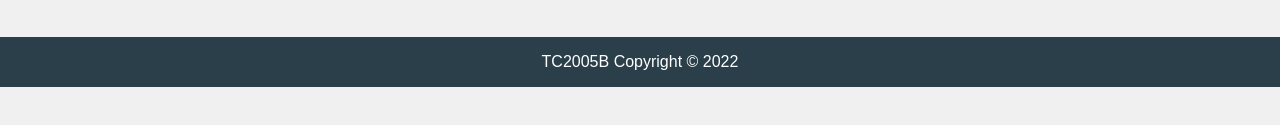
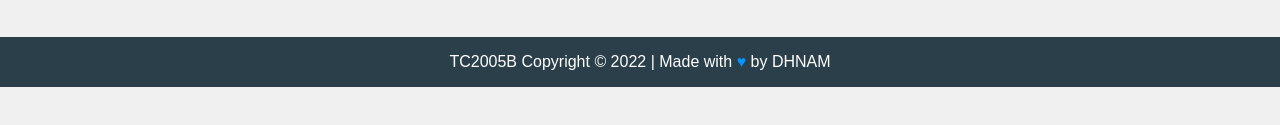
Before and after one commit to catlikeflyer-itc/SoftwareBuilding-TC2005B, a plain HTML site: page Homework/simplePage/index.html in a window 1280 px wide. Shown: the part 463-588 px from the top of the page. Drawn offline with Linux system fonts and the light colour scheme.

Commit message:
Added signature

```diff
--- a/Homework/simplePage/index.html
+++ b/Homework/simplePage/index.html
@@ -62,7 +62,10 @@
       </div>
     </section>
     <footer>
-      <p>TC2005B Copyright &copy; 2022 </p>
+      <p>
+        TC2005B Copyright &copy; 2022 | Made with
+        <span style="color: #0095ff">&hearts;</span> by DHNAM
+      </p>
     </footer>
   </body>
 </html>
```
